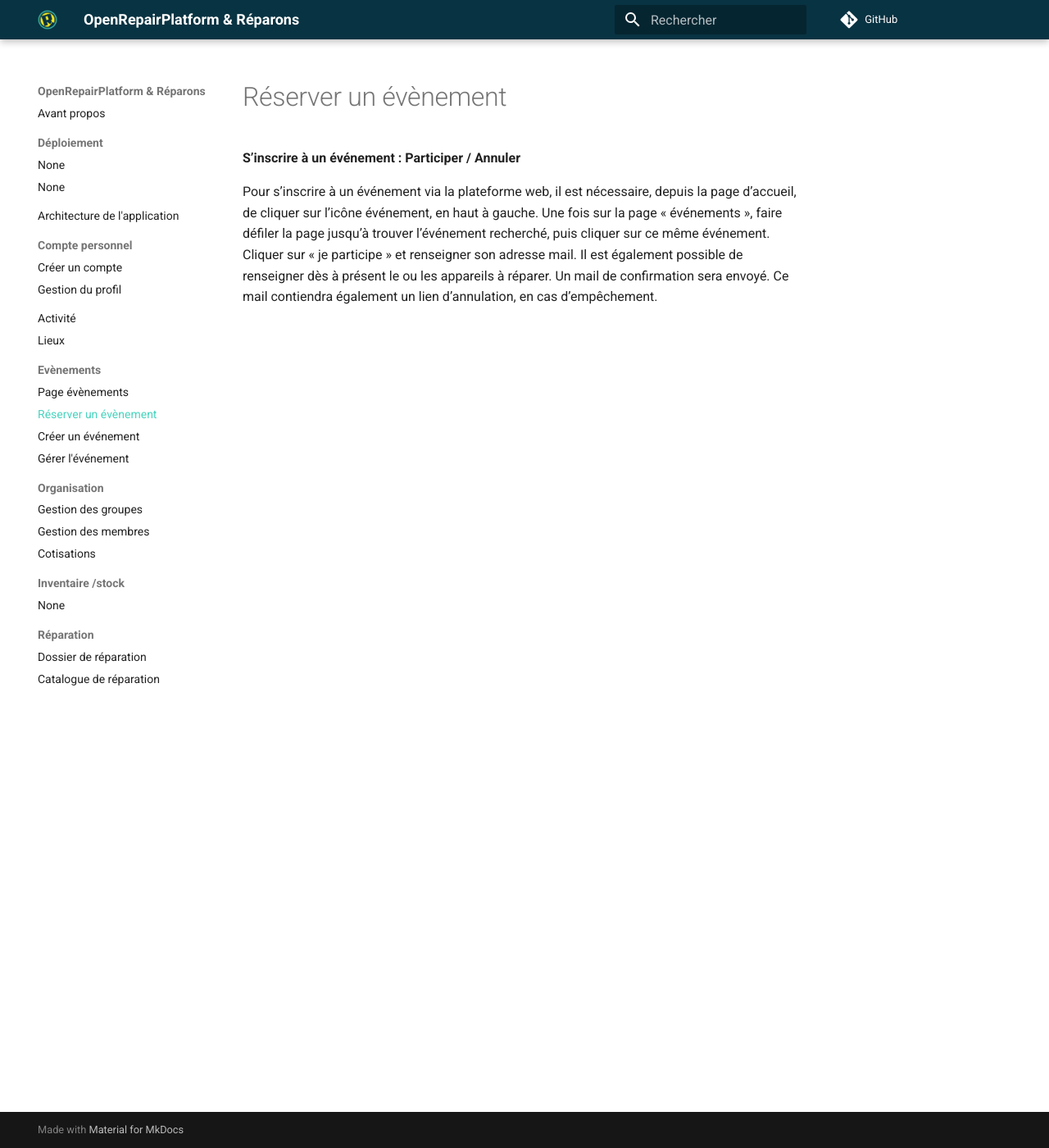
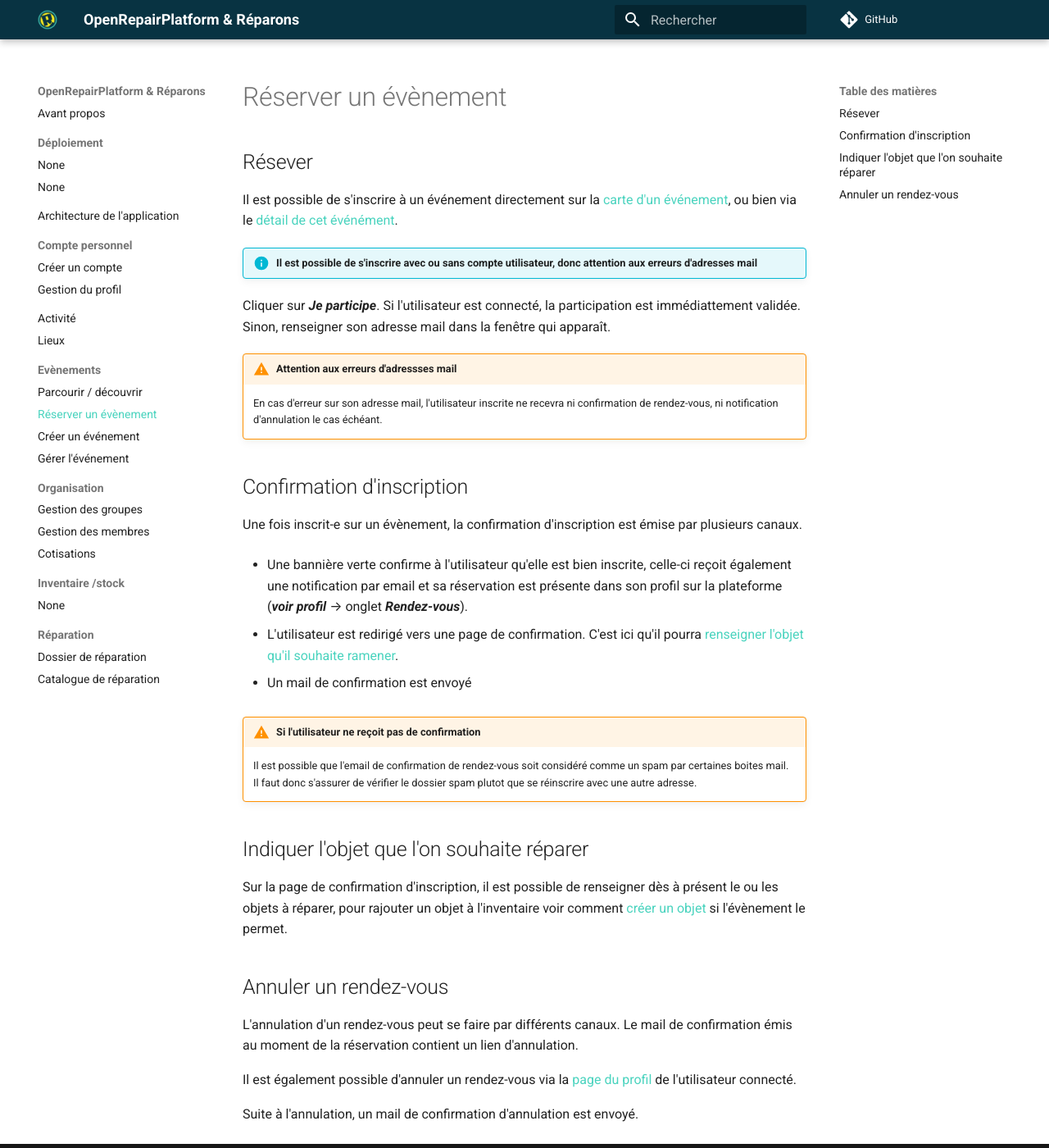
Before and after one commit to AtelierSoude/OpenRepairPlatform-docmentation, an MkDocs documentation site: the page built from docs/event/reservation.md, in a window 1280 px wide and 1400 px high. Shown: the whole window at 82% size. Built offline with MkDocs 1.6.1 and Material for MkDocs 9.7.7, drawn with Linux system fonts in a browser that asks for light colours; nearby versions of some CDN libraries; comment, search, counter and statistics services are not loaded.

Commit message:
update book doc

```diff
--- a/docs/event/event-index.md
+++ b/docs/event/event-index.md
@@ -1,4 +1,6 @@
-# Page évènements
+# Parcourir / découvrir
+
+## Liste des événéments
 Cette page événement donne accès à tous les événements à venir qui sont planifiés par les associations de la plateforme. Les événements antérieurs sont accessibles depuis "Organisation" - l'association organisatrice - "Événement".
 
 Une 1ère section permet de rechercher spécifiquement un type d’événement ainsi qu’un lieu.
@@ -17,3 +19,5 @@ Ensuite viennent les événements avec :
 8. Le lien d’inscription
 
 ![Détail de l'évènement](../assets/DetailEvenement.png)
+
+## Détail d'un événement
--- a/docs/event/reservation.md
+++ b/docs/event/reservation.md
@@ -1,5 +1,38 @@
 # Réserver un évènement
 
-**S’inscrire à un événement : Participer / Annuler**
+## Résever
 
-Pour s’inscrire à un événement via la plateforme web, il est nécessaire, depuis la page d’accueil, de cliquer sur l’icône événement, en haut à gauche. Une fois sur la page « événements », faire défiler la page jusqu’à trouver l’événement recherché, puis cliquer sur ce même événement. Cliquer sur « je participe » et renseigner son adresse mail. Il est également possible de renseigner dès à présent le ou les appareils à réparer. Un mail de confirmation sera envoyé. Ce mail contiendra également un lien d’annulation, en cas d’empêchement.
+Il est possible de s'inscrire à un événement directement sur la [carte d'un événement](event-index.md#liste-des-evenements), ou bien via le [détail de cet événément](event-index.md#detail-dun-evenement).
+
+!!! info "Il est possible de s'inscrire avec ou sans compte utilisateur, donc attention aux erreurs d'adresses mail"
+
+Cliquer sur ***Je participe***. Si l'utilisateur est connecté, la participation est immédiattement validée. Sinon,
+renseigner son adresse mail dans la fenêtre qui apparaît.
+
+!!! warning "Attention aux erreurs d'adressses mail"
+    En cas d'erreur sur son adresse mail, l'utilisateur inscrite ne recevra ni confirmation de rendez-vous, ni notification d'annulation le cas échéant.
+
+## Confirmation d'inscription
+
+Une fois inscrit-e sur un évènement, la confirmation d'inscription est émise par plusieurs canaux.
+
+- Une bannière verte confirme à l'utilisateur qu'elle est bien inscrite, celle-ci reçoit également une notification par email et sa réservation est présente dans son profil sur la plateforme (***voir profil*** → onglet ***Rendez-vous***).
+
+- L'utilisateur est redirigé vers une page de confirmation. C'est ici qu'il pourra [renseigner l'objet qu'il souhaite ramener](#indiquer-l-objet-que-l-on-souhaite-reparer).
+
+- Un mail de confirmation est envoyé
+
+!!! warning "Si l'utilisateur ne reçoit pas de confirmation"
+    Il est possible que l'email de confirmation de rendez-vous soit considéré comme un spam par certaines boites mail. Il faut donc s'assurer de vérifier le dossier spam plutot que se réinscrire avec une autre adresse.
+
+## Indiquer l'objet que l'on souhaite réparer
+
+Sur la page de confirmation d'inscription, il est possible de renseigner dès à présent le ou les objets à réparer, pour rajouter un objet à l'inventaire voir comment [créer un objet](inventory/) si l'évènement le permet.
+
+## Annuler un rendez-vous
+
+L'annulation d'un rendez-vous peut se faire par différents canaux. Le mail de confirmation émis au moment de la réservation contient un lien d'annulation.
+
+Il est également possible d'annuler un rendez-vous via la [page du profil]("/account/profil.md") de l'utilisateur connecté.
+
+Suite à l'annulation, un mail de confirmation d'annulation est envoyé.
```
Also changed, not shown: docs/activity.md (+1 -1 lines), docs/event/manage-event.md (line endings or trailing spaces).
